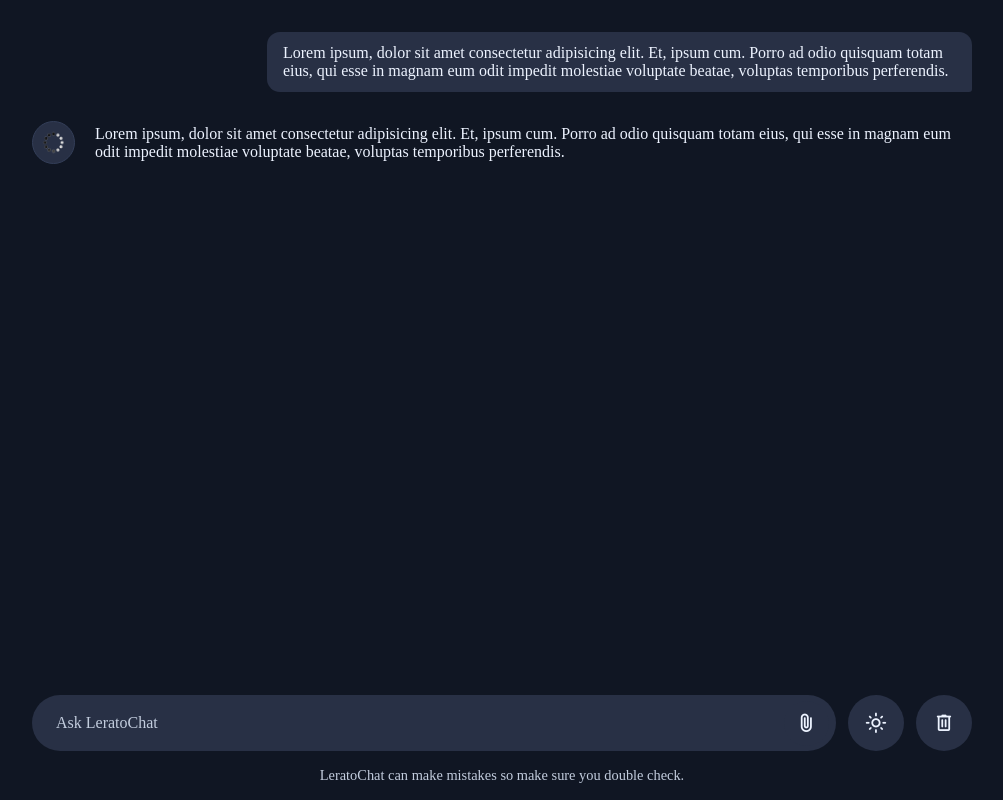
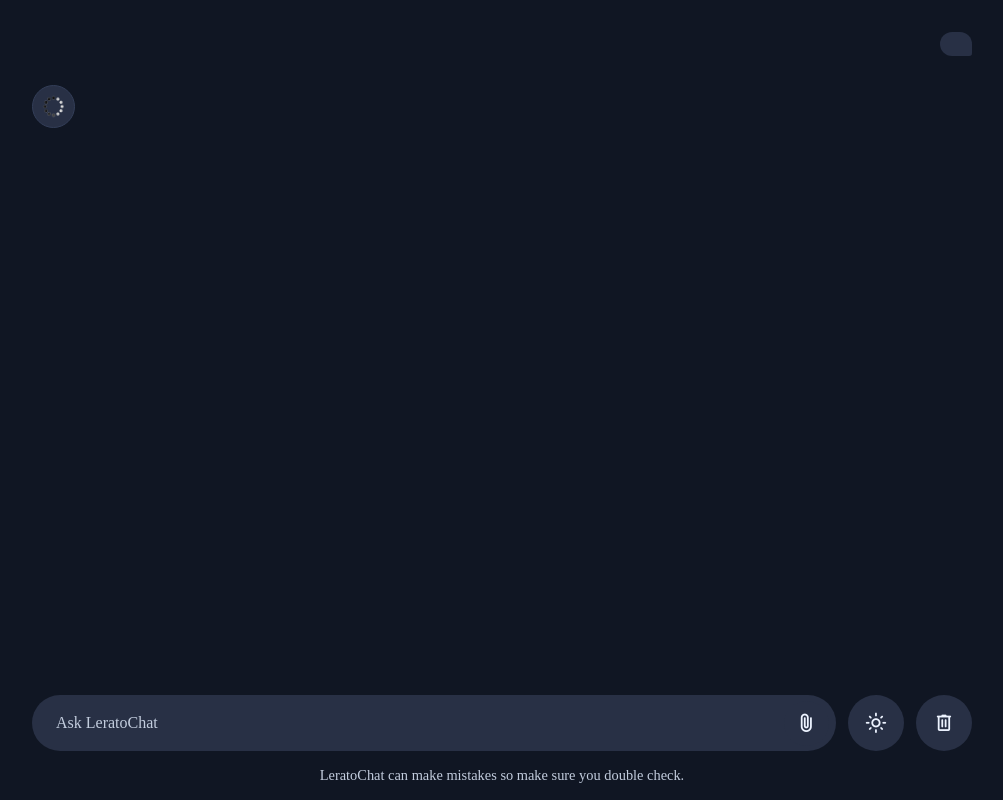
Before and after one commit to ivymelanin/AI-Chatbot, a plain HTML site: page index.html in a window 1280 px wide. Shown: the whole page, without its empty margins (138-1141 px from the left). Drawn offline with nearby package versions, Linux system fonts and the light colour scheme.

Commit message:
Update index.html

```diff
--- a/index.html
+++ b/index.html
@@ -38,11 +38,11 @@
 
         <div class="chats-container">
             <div class="message user-message">
-                <p class="message-text">Lorem ipsum, dolor sit amet consectetur adipisicing elit. Et, ipsum cum. Porro ad odio quisquam totam eius, qui esse in magnam eum odit impedit molestiae voluptate beatae, voluptas temporibus perferendis.</p>
+                <p class="message-text"></p>
             </div>
             <div class="message bot-message">
                 <img src="src/media/loading_icon_small_transparent.png" class="icon">
-                <p class="message-text">Lorem ipsum, dolor sit amet consectetur adipisicing elit. Et, ipsum cum. Porro ad odio quisquam totam eius, qui esse in magnam eum odit impedit molestiae voluptate beatae, voluptas temporibus perferendis.</p>
+                <p class="message-text"></p>
             </div>
         </div>
         <div class="prompt-container">
```
